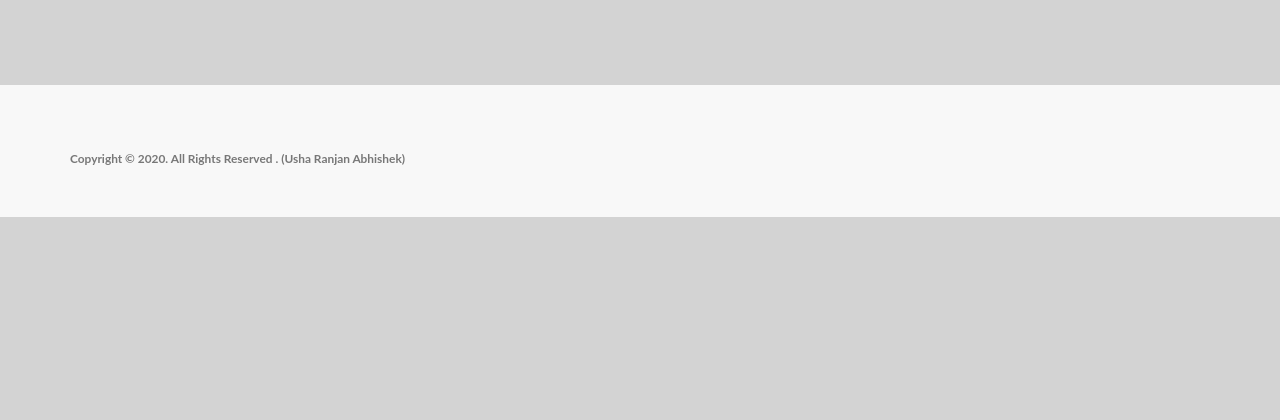
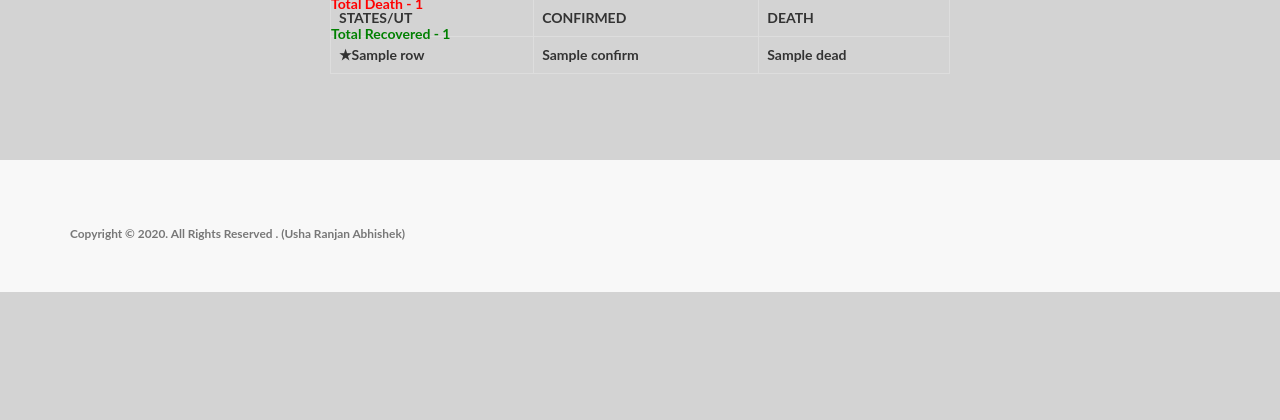
Before and after one commit to Aranjan21/coronaLiveCount, a Flask app: template app/templates/india.html in a window 1280 px wide. Shown: the part 293-713 px from the top of the page. Run offline with Flask 2, Linux system fonts and the light colour scheme; the template is opened without the code that fills it: most values are stand-ins (such as "Sample title", 1, 10 or a date in 2020); some libraries are stand-ins or nearby versions.

Commit message:
adding India Status

```diff
--- a/app/routes.py
+++ b/app/routes.py
@@ -45,14 +45,37 @@ def wiki():
 def india():
     """
     Render the INDIA template on the /CoronaFacts route
+    """
+    state = []
+    confirmed = []
+    death = []
+    url2 = requests.get('https://www.mohfw.gov.in/').text
+    soup = BeautifulSoup(url2, 'html.parser')
 
-    url2 = requests.get('https://www.covid19india.org/').text
-    soup2 = BeautifulSoup(url2, 'html.parser')
+    total_confirmed_cases = soup.find_all("strong")[6].text
+    total_death = soup.find_all("strong")[8].text
+    total_recovered = soup.find_all("strong")[7].text
 
-    total_confirmed_cases = soup2.find("div", {"class": "level"})[3].text
-    total_death = soup2.find("h1").text
-    total_recovered = soup2.find_all("p")[9].text
-    """
+    #Parse data that are stored between <tr>...</tr>
+
+    table = soup.find('table', {'class':'table table-striped'})
+    thead = table.findAll('thead')
+    head = [heading.text.strip() for heading in thead]
 
 
-    return render_template('india.html')
+    if (head[1:4] == ['S. No., Name of State / UT, Total Confirmed cases (Including 76 foreign Nationals) ,Cured/Discharged/Migrated, Death']):
+        pass
+    for table_row in table.findAll('tr'):
+        table_data = (table_row.find_all('td'))
+        if not table_data:
+            continue
+
+        name = [tbd.text for tbd in table_data[1:2]]
+        confirm = [tbd.text for tbd in table_data[2:3]]
+        dead = [tbd.text for tbd in table_data[4:5]]
+        state.append(' '.join(name))
+        confirmed.append(' '.join(confirm))
+        death.append(' '.join(dead))
+
+
+    return render_template('india.html',total_confirmed_cases=total_confirmed_cases,total_death=total_death,total_recovered=total_recovered,confirmed=confirmed,state=state,death=death,table_data=table_data)
--- a/app/static/css/style.css
+++ b/app/static/css/style.css
@@ -124,3 +124,11 @@ p.copyright {
     margin-left: auto;
     margin-right: auto;
 }
+
+
+.image{
+    background: url("india_map.jpg") repeat scroll 0 0 transparent;
+    height: 185px;
+    width: 266px;
+    border: 1px solid;
+    }
--- a/app/templates/india.html
+++ b/app/templates/india.html
@@ -6,18 +6,42 @@
       <div class="middle">
         <div class="inner">
           <br/>
+    <div class="map">
     <div class="center">
         <table class="table table-dark table-bordered">
+          <link href="{{ url_for('static', filename='css/style.css') }}" rel="stylesheet">
+          <div class="image">
 
-            <h1 style="text-align:center;">  COMING SOON . THANKS FOR YOUR PATIENCE  </h1>
+            <h1 style="text-align:center;">COVID-19 STATEWISE STATS</h1>
+            <p><font color="darkblue">Total Confirmed cases - {{ total_confirmed_cases }}</font></p>
+            <p><font color="red">Total Death - {{ total_death }}</font></p>
+            <p><font color="green">Total Recovered - {{ total_recovered }}</font></p>
+            <thread>
+              <tr>
+                  <th class='col1'>STATES/UT</th>
+                  <th class="col2">CONFIRMED</th>
+                  <th class="col3">DEATH</th>
+              </tr>
+          </thread>
+          {% for row in state[:-3] %}
+          {% set outer_loop = loop %}
+            {% for confirm in confirmed %}
+            {% set inner_loop = loop %}
+              {% for dead in death %}
+              {% if outer_loop.index0 == loop.index0 %}  {% if inner_loop.index0 == loop.index0 %}
 
-
-
-
-
+                <tr>
+                  <td> ★{{ row }}</td> <td> {{ confirm }}</td> <td> {{ dead }}</td>
+                </tr>
+                {% endif %}
+              {% endif %}
+            {% endfor %}
+          {% endfor %}
+        {% endfor %}
 
     </tbody>
   </table>
+</div>
 
 
 {% endblock %}
```
Also changed, not shown: app/templates/corona_facts.html (+1 -25 lines), app/static/img/india_map.jpg (added).
